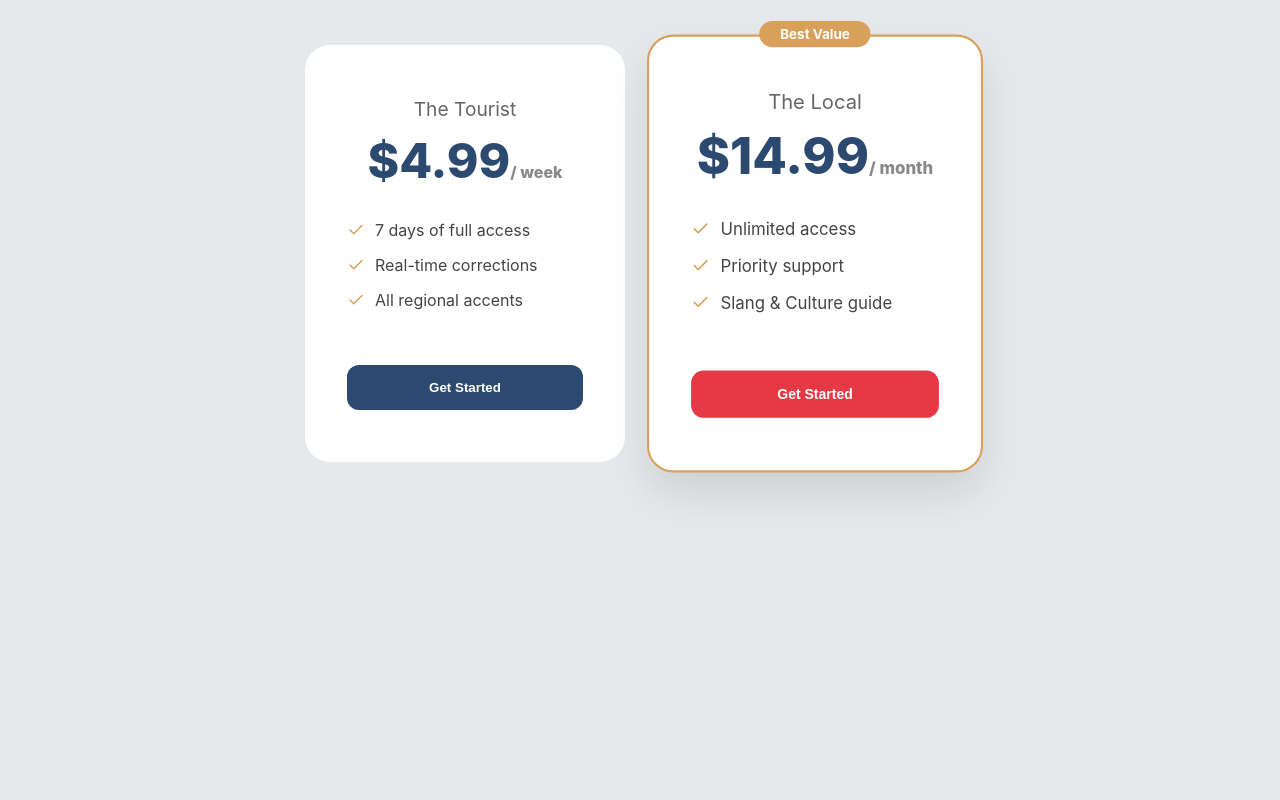
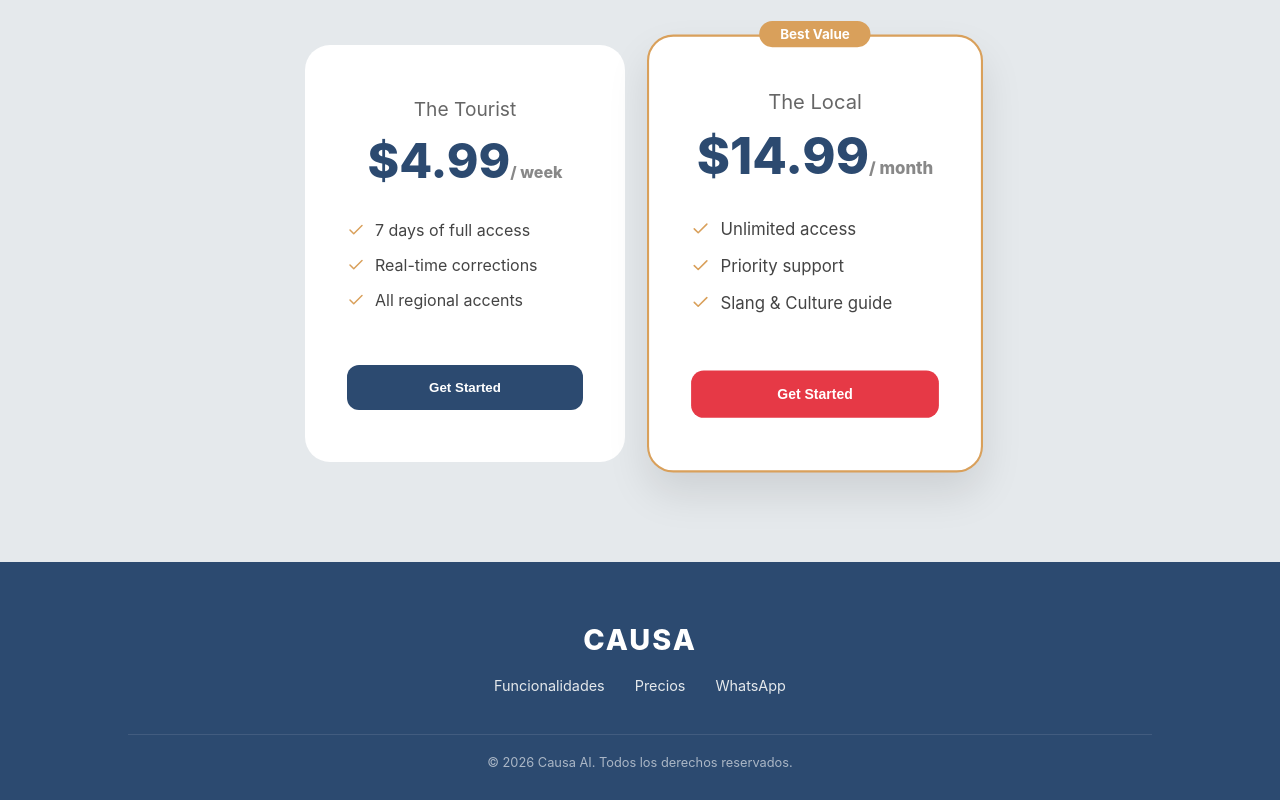
Before and after one commit to ivangonzalez224/causa-landing, a React (Vite) app: page / in a window 1280 px wide. Shown: the part 1511-2311 px from the top of the page. Before the commit the page ends 2073 px from the top, so only its background shows below. Built offline with nearby package versions, Linux system fonts and the light colour scheme.

Commit message:
feat: add Footer and finalize responsive design and smooth scrolling

```diff
--- a/src/App.tsx
+++ b/src/App.tsx
@@ -2,6 +2,7 @@ import Header from './components/Header/Header';
 import Hero from './components/Hero/Hero';
 import Features from './components/Features/Features';
 import Pricing from './components/Pricing/Pricing';
+import Footer from './components/Footer/Footer';
 
 function App() {
   return (
@@ -9,9 +10,12 @@ function App() {
       <Header />
       <main>
         <Hero />
-        <Features />
+        <section id="features">
+          <Features />
+        </section>
         <Pricing />
       </main>
+      <Footer />
     </>
   );
 }
--- /dev/null
+++ b/src/components/Footer/Footer.module.css
@@ -0,0 +1,43 @@
+.footer {
+  background-color: var(--color-primary);
+  color: white;
+  padding: 60px 10% 30px;
+  text-align: center;
+}
+
+.content {
+  display: flex;
+  flex-direction: column;
+  align-items: center;
+  gap: 20px;
+  margin-bottom: 40px;
+}
+
+.logo {
+  font-size: 1.8rem;
+  font-weight: 800;
+  letter-spacing: 2px;
+}
+
+.links {
+  display: flex;
+  gap: 30px;
+}
+
+.links a {
+  color: var(--color-bg);
+  text-decoration: none;
+  font-size: 0.9rem;
+  transition: color 0.2s;
+}
+
+.links a:hover {
+  color: var(--color-highlight);
+}
+
+.copy {
+  border-top: 1px solid rgba(255, 255, 255, 0.1);
+  padding-top: 20px;
+  font-size: 0.8rem;
+  color: rgba(255, 255, 255, 0.6);
+}
--- /dev/null
+++ b/src/components/Footer/Footer.tsx
@@ -0,0 +1,21 @@
+import styles from './Footer.module.css';
+
+const Footer = () => {
+  return (
+    <footer className={styles.footer}>
+      <div className={styles.content}>
+        <div className={styles.logo}>CAUSA</div>
+        <nav className={styles.links}>
+          <a href="#features">Funcionalidades</a>
+          <a href="#pricing">Precios</a>
+          <a href="#">WhatsApp</a>
+        </nav>
+      </div>
+      <div className={styles.copy}>
+        © {new Date().getFullYear()} Causa AI. Todos los derechos reservados.
+      </div>
+    </footer>
+  );
+};
+
+export default Footer;
--- a/src/components/Header/Header.module.css
+++ b/src/components/Header/Header.module.css
@@ -39,3 +39,17 @@
   color: white;
   border-color: var(--color-primary);
 }
+
+@media (max-width: 600px) {
+  .header {
+    padding: 0 20px;
+    height: 60px;
+  }
+  .nav {
+    gap: 10px;
+  }
+  .langButton {
+    padding: 4px 8px;
+    font-size: 0.7rem;
+  }
+}
--- a/src/components/Hero/Hero.module.css
+++ b/src/components/Hero/Hero.module.css
@@ -35,3 +35,15 @@
 .highlight {
   color: var(--color-secondary);
 }
+
+@media (max-width: 768px) {
+  .hero {
+    padding: 60px 20px;
+  }
+  .title {
+    font-size: 2.2rem;
+  }
+  .subtitle {
+    font-size: 1rem;
+  }
+}
--- a/src/index.css
+++ b/src/index.css
@@ -24,6 +24,10 @@ body {
   width: 100%;
 }
 
+html {
+  scroll-behavior: smooth;
+}
+
 * {
   box-sizing: border-box;
 }
```
